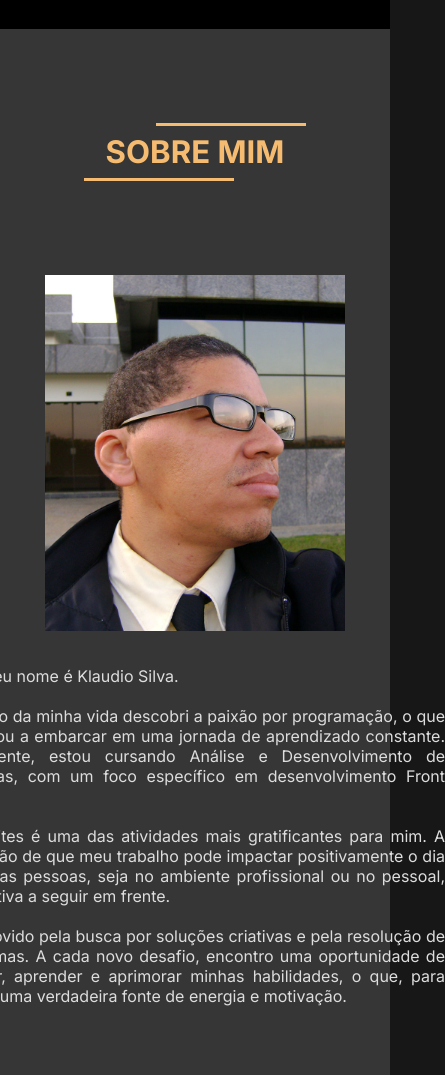
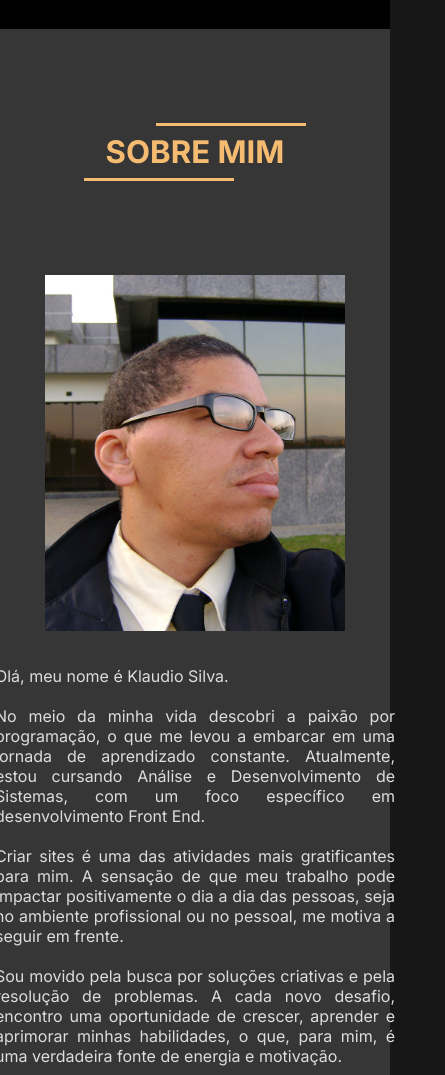
Before and after one commit to KlaudioSilva/portfolio_dev, a plain HTML site: page index.html in a window 390 px wide. Shown: the part 810-1885 px from the top of the page, 445 px wide, since content can reach past the window. Drawn offline with nearby package versions, Linux system fonts and the light colour scheme.

Commit message:
texto sobre menor

```diff
--- a/css/style.css
+++ b/css/style.css
@@ -477,7 +477,7 @@ footer span{
     }
 
     #sobre .txt-sobre{
-        width: 330px;
+        width: 250px;
         margin-top: 2.2rem;
         text-align: justify;
     }
@@ -612,7 +612,7 @@ footer span{
     }
 
     #sobre .txt-sobre{
-        width: 500px;
+        width: 400px;
         margin-top: 2.2rem;
         text-align: justify;
     }
```
Also changed, not shown: 1 other file.
